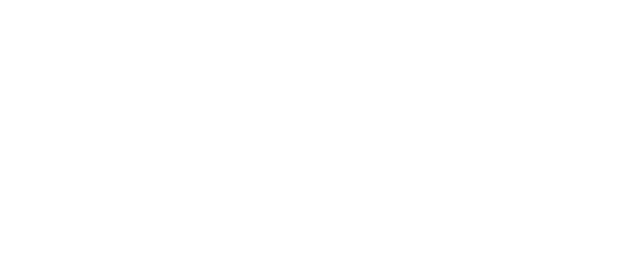
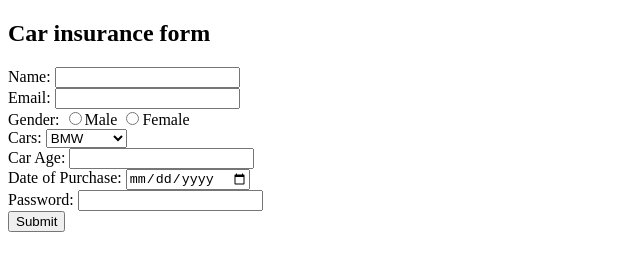
Before and after one commit to acciojob/car-insurance-form-Ashishrock9394, a website: page main.html in a window 1280 px wide. Shown: the whole page, without its empty margins (0-640 px from the left). Drawn offline with Linux system fonts and the light colour scheme.

Commit message:
created a submission

```diff
--- a/main.html
+++ b/main.html
@@ -8,6 +8,38 @@
 
 <body>
 	<!-- the entire body must be written by student -->
+    <div>
+        <h2>Car insurance form</h2>
+        <form action="#" method="POST">
+            <label for="name">Name:
+                <input type="text" id="name" required>
+            </label><br>
+            <label for="email">Email:
+                <input type="email" id="email" required>
+            </label><br>
+            <label for="gender">Gender:
+                <input type="radio" name="male" id="male">Male
+                <input type="radio" name="Female" id="female">Female
+            </label><br>
+            <label for="cars">Cars:
+                <select name="cars" id="cars">
+                    <option value="bmw">BMW</option>
+                    <option value="audi">Audi</option>
+                    <option value="mercedes">Mercedes</option>
+                </select>
+            </label><br>
+            <label for="caragre">Car Age:
+                <input type="number" name="carage" id="carage">
+            </label><br>
+            <label for="dop">Date of Purchase:
+                <input type="date" name="dop" id="dop">
+            </label><br>
+            <label for="password">Password:
+                <input type="password" name="password" id="password">
+            </label><br>
+            <input type="submit" name="submit" id="">
+        </form>
+    </div>
     <script type="text/javascript" src="./script.js">
 </script>
 
```
